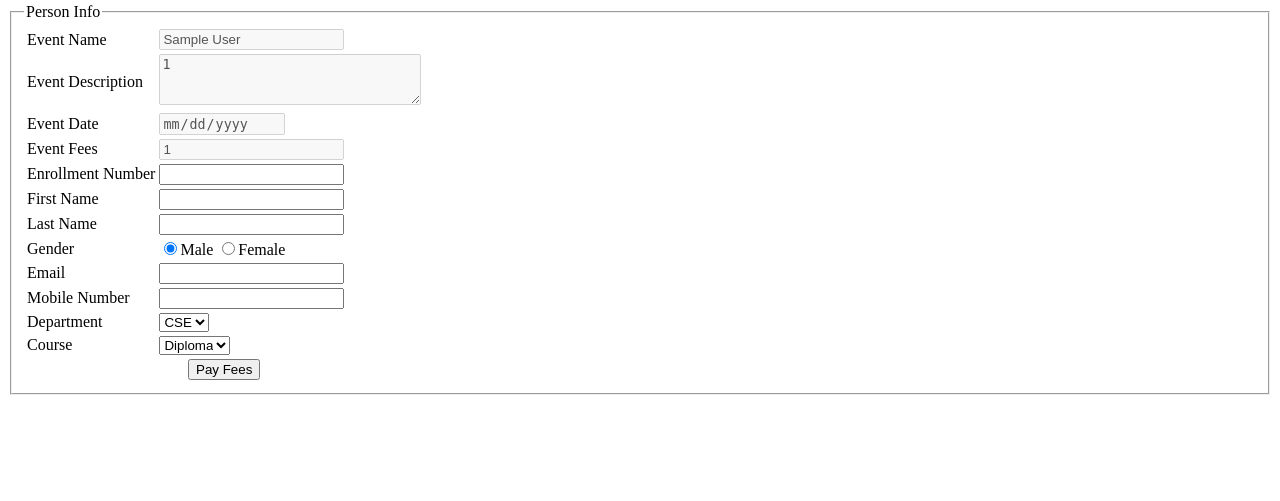
After one commit to Shreenath3323/Event_Management_System_3, a PHP site: page /registration/EventRegistration.php in a window 1280 px wide. The commit adds this page. Shown: the part 299-800 px from the top of the page. Run offline with PHP 8.4, Linux system fonts and the light colour scheme; the visitor is signed in with stand-in values (Sample User, id 1); some libraries are stand-ins or nearby versions.

Commit message:
api 3 section registration page

```diff
--- a/conn.php
+++ b/conn.php
@@ -10,5 +10,5 @@
 	{
 		die("Connection failed".mysqli_connect_error());
 	}
-	echo "Connected Successfully..";
+	//echo "Connected Successfully..";
 ?>
--- a/event/event_manage.php
+++ b/event/event_manage.php
@@ -42,7 +42,6 @@
 						echo "<td>".$row["event_description"]."</td>";
 						echo "<td>".$row["event_date"]."</td>";
 						echo "<td>".$row["event_photo_link"]."</td>";
-						// echo "<td>"."<img src=".$row['event_photo']." width=100px height=100px>"."</td>";
 						echo "<td>".$row["event_fees"]."</td>";
 						echo "<td>".$row["modifiedBy"]."</td>";
 			?>
--- /dev/null
+++ b/registration/EventRegistration.php
@@ -0,0 +1,287 @@
+<?php
+    session_start();
+    if(isset($_SERVER['HTTPS']) && $_SERVER['HTTPS'] === 'on')
+        $url = "https://";
+    else
+        $url = "http://";
+    // Append the host(domain name, ip) to the URL.
+    $url.= $_SERVER['HTTP_HOST'];
+
+    // Append the requested resource location to the URL
+    $url.= $_SERVER['REQUEST_URI'];
+
+    //echo $url;
+    $global_url = strstr($url, 'event_management', true) . 'event_management';
+?>
+
+<!DOCTYPE html>
+<html>
+    <head>
+        <meta http-equiv="Content-Type" content="text/html; charset=UTF-8">
+        <title>JSP Page</title>
+        <script>
+            function checkEnrollment(enroll)
+            {
+                enrollment=enroll.value;
+                request=new XMLHttpRequest();
+                request.onreadystatechange=function()
+                {
+                    if (this.readyState == 4 && this.status == 200)
+                    {
+                        if(this.responseText)
+                        {
+                            jsonresp=JSON.parse(this.responseText);
+                            console.log(jsonresp)
+                            document.f1.fname.value=jsonresp.fname;
+                            document.f1.lname.value=jsonresp.lname;
+                            document.f1.email.value=jsonresp.email;
+                            document.f1.mobile.value=jsonresp.mobile;
+                            gender=jsonresp.gender;
+                            if(jsonresp.gender=='Male')
+                            {
+                                document.getElementById("male").checked=true;
+                            }
+                            else
+                            {
+                                document.getElementById("female").checked=true
+                            }
+                        }
+                    }
+                }
+                request.open("GET","<%=application.getContextPath()%>/GetUserDetails?enroll="+enrollment,true);
+                request.setRequestHeader("Content-type", "application/x-www-form-urlencoded");
+                request.send();
+            }
+            function checkRegistration()
+            {
+                event_id=document.f1.event_id.value;
+                enroll_id=document.f1.enroll_no.value;
+                fname=document.f1.fname.value;
+                lname=document.f1.lname.value;
+                gender=document.f1.gender.value;
+                email=document.f1.email.value;
+                mobile=document.f1.mobile.value;
+                departmentindex=document.f1.department.options.selectedIndex;
+                department=document.f1.department.options[departmentindex].value;
+                courseIndex=document.f1.course.options.selectedIndex;
+                course=document.f1.course.options[courseIndex].value;
+                date=new Date();
+                currentdate=date.getDate()+"-"+(date.getMonth()+1)+"-"+date.getFullYear();
+                curtime=date.getHours()+":"+date.getMinutes()+":"+date.getSeconds();
+                //alert(event_id+" "+enroll_id+" "+fname+" "+lname+" "+gender+" "+email+" "+mobile+" "+course+" "+department);
+                request=new XMLHttpRequest();
+                request.onreadystatechange=function()
+                {
+                    if (this.readyState == 4 && this.status == 200)
+                    {
+                        //alert(this.responseText);
+                        CheckEventHistroy(event_id,enroll_id,fname,lname,email,mobile,currentdate,curtime)
+                    }
+                }
+                request.open("POST","<?php echo $global_url?>/api/VerifyUser.php",true);
+                request.setRequestHeader("Content-type", "application/x-www-form-urlencoded");
+                data="enroll="+enroll_id+"&fname="+fname+"&lname="+lname+"&gender="+gender+"&email="+email+"&mob="+mobile+"&dept="+department+"&course="+course;
+                request.send(data);
+            }
+            function createPayments(event_id,enroll_id,fname,lname,email,mobile,currentdate,curtime)
+            {
+                console.log(currentdate+" "+curtime)
+                amt=document.f1.event_fees.value;
+                request=new XMLHttpRequest();
+                request.onreadystatechange=function()
+                {
+                    if (this.readyState == 4 && this.status == 200)
+                    {
+                        responseJson=JSON.parse(this.responseText);
+                        console.log(responseJson);
+                        if(responseJson.status=="created")
+                        {
+                            var options = {
+                            "key": "rzp_test_qp4uEp2A5RYhgI", // Enter the Key ID generated from the Dashboard
+                            "amount": responseJson.amount, // Amount is in currency subunits. Default currency is INR. Hence, 50000 refers to 50000 paise
+                            "currency": "INR",
+                            "name": "Payment form",
+                            "description": "Test Transaction",
+                            "image": "https://asset.cloudinary.com/dzymiayhf/dc29e52e8a81b741c26ee9c4feb2cc25",
+                            "order_id": responseJson.id, //This is a sample Order ID. Pass the `id` obtained in the response of Step 1
+                            "handler": function (response){
+                                console.log(response.razorpay_payment_id);
+                                console.log(response.razorpay_order_id);
+                                console.log(response.razorpay_signature);
+                                date=new Date();
+                                curtime=date.getHours()+":"+date.getMinutes()+":"+date.getSeconds();
+                                updatePayment(response.razorpay_order_id,response.razorpay_payment_id,"paid",curtime);
+                                document.f1.enroll_no.value="";
+                                document.f1.fname.value="";
+                                document.f1.lname.value="";
+                                document.f1.email.value="";
+                                document.f1.mobile.value="";
+                            },
+                            "prefill": {
+                                "name": fname+" "+lname,
+                                "email": email,
+                                "contact": mobile
+                            },
+                            "notes": {
+                                "address": "Razorpay Corporate Office"
+                            },
+                            "theme": {
+                                "color": "#3399cc"
+                            }
+                            };
+                            var rzp1 = new Razorpay(options);
+                            rzp1.on('payment.failed', function (response){
+                                    console.log(response.error.code);
+                                    console.log(response.error.description);
+                                    console.log(response.error.source);
+                                    console.log(response.error.step);
+                                    console.log(response.error.reason);
+                                    console.log(response.error.metadata.order_id);
+                                    console.log(response.error.metadata.payment_id);
+                                    console.log("error")
+                            });
+                            rzp1.open();
+                        }
+                    }
+                }
+                request.open("POST","<%=application.getContextPath()%>/CreatePayment",true);
+                request.setRequestHeader("Content-type", "application/x-www-form-urlencoded");
+                data="enroll="+enroll_id+"&event_id="+event_id+"&amt="+amt+"&date="+currentdate+"&curtime="+curtime;
+                request.send(data);
+            }
+            function updatePayment(order,payment,status,paidTime)
+            {
+                try
+                {
+                    request=new XMLHttpRequest();
+                    request.onreadystatechange=function()
+                    {
+                        if (this.readyState == 4 && this.status == 200)
+                        {
+                            alert(this.responseText);
+                        }
+                    }
+                    request.open("POST","<%=application.getContextPath()%>/UpdatePayment",true);
+                    request.setRequestHeader("Content-type", "application/x-www-form-urlencoded");
+                    data="order="+order+"&payment="+payment+"&status="+status+"&paidtime="+paidTime;
+                    request.send(data);
+                }
+                catch(err)
+                {
+                    alert(err);
+                    alert("payment successfull","but we did not capture on server contact us")
+                }
+            }
+            function CheckEventHistroy(event_id,enroll_id,fname,lname,email,mobile,currentdate,curtime)
+            {
+                try
+                {
+                    request=new XMLHttpRequest();
+                    request.onreadystatechange=function()
+                    {
+                        if (this.readyState == 4 && this.status == 200)
+                        {
+                            val=this.responseText;
+                            //alert(val);
+                            if(this.responseText[0]=="t")
+                            {
+                                alert("already registered in the event");
+                                document.f1.enroll_no.value="";
+                                document.f1.fname.value="";
+                                document.f1.lname.value="";
+                                document.f1.email.value="";
+                                document.f1.mobile.value="";
+                            }
+                            else
+                            {
+                                alert("during the process of payment do not press back button till payment it successfull and redirect to our website")
+                                createPayments(event_id,enroll_id,fname,lname,email,mobile,currentdate,curtime);
+                            }
+                        }
+                    }
+                    request.open("GET","<?php echo $global_url?>/api/CheckRegistration.php?event="+event_id+"&enroll="+enroll_id,true);
+                    request.send();
+                }
+                catch(err)
+                {
+                    alert(err+"");
+                }
+            }
+        </script>
+        <script src="https://checkout.razorpay.com/v1/checkout.js"></script>
+    </head>
+    <body>
+        <form name="f1" method="post" enctype="multipart/form-data">
+            <h1>Event Registration</h1><br>
+            <center><img src="<?php echo $_SESSION['event_photo_link'];?>" width="200" height="200" alt="alt"/></center>
+            <fieldset>
+            <legend>Person Info</legend>
+            <input type="hidden" name="event_id" value="<?php echo $_SESSION['event_id'];?>"/>
+            <table>
+                <tr>
+                    <td><label>Event Name</label></td>
+                    <td colspan="2"><input type="text" name="event_name" value="<?php echo $_SESSION['event_name'];?>" disabled/></td>
+                </tr>
+                <tr>
+                    <td><label>Event Description</label></td>
+                    <td><textarea name="event_description" rows="3" cols="30" disabled><?php echo $_SESSION['event_description'];?></textarea></td>
+                </tr>
+                <tr>
+                    <td><label>Event Date</label></td>
+                    <td><input type="date" name="event_date" value="<?php echo $_SESSION['event_date'];?>" disabled/></td>
+                </tr>
+                <tr>
+                    <td><label>Event Fees</label></td>
+                    <td><input type="number" name="event_fees" value="<?php echo $_SESSION['event_fees'];?>" disabled/></td>
+                </tr>
+                <tr>
+                    <td><label>Enrollment Number</label></td>
+                    <td><input type="text" name="enroll_no" onchange="checkEnrollment(this)" required/></td>
+                </tr>
+                <tr>
+                    <td><label>First Name</label></td>
+                    <td colspan="2"><input type="text" name="fname"  required/></td>
+                </tr>
+                <tr>
+                    <td><label>Last Name</label></td>
+                    <td><input type="text" name="lname"  required/></td>
+                </tr>
+                <tr>
+                    <td><label>Gender</label></td>
+                    <td><input type="radio" name="gender" value="Male" id="male" checked/>Male
+                        <input type="radio" name="gender" value="Female" id="female"/>Female</td>
+                </tr>
+                <tr>
+                    <td><label>Email</label></td>
+                    <td><input type="email" name="email" required/></td>
+                </tr>
+                <tr>
+                    <td><label>Mobile Number</label></td>
+                    <td><input type="number" name="mobile" required/></td>
+                </tr>
+                <tr>
+                    <td>Department</td>
+                    <td>
+                        <select name="department">
+                            <option value="CSE">CSE</option>
+                            <option value="IT">IT</option>
+                        </select>
+                    </td>
+                </tr>
+                <tr>
+                    <td>Course</td>
+                    <td>
+                        <select name="course">
+                            <option value="Diploma">Diploma</option>
+                            <option value="BTect">BTect</option>
+                        </select>
+                    </td>
+                </tr>
+                <tr>
+                    <td colspan="2"><center><input type="button" value="Pay Fees" onclick="checkRegistration()"/></center></td>
+                </tr>
+            </table>
+            </fieldset>
+        </form>
+    </body>
+</html>
```
Also changed, not shown: api/CheckRegistration.php (added, +22 -0 lines), api/RegisterEvent.php (added, +37 -0 lines), api/VerifyUser.php (added, +41 -0 lines), event/event_addform.php (+8 -9 lines), event/event_view.php (+15 -3 lines).
